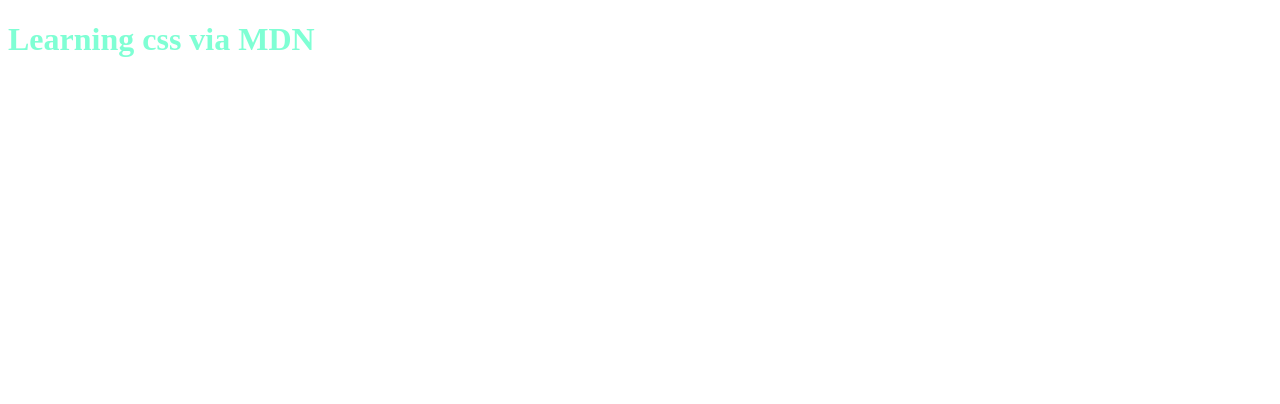
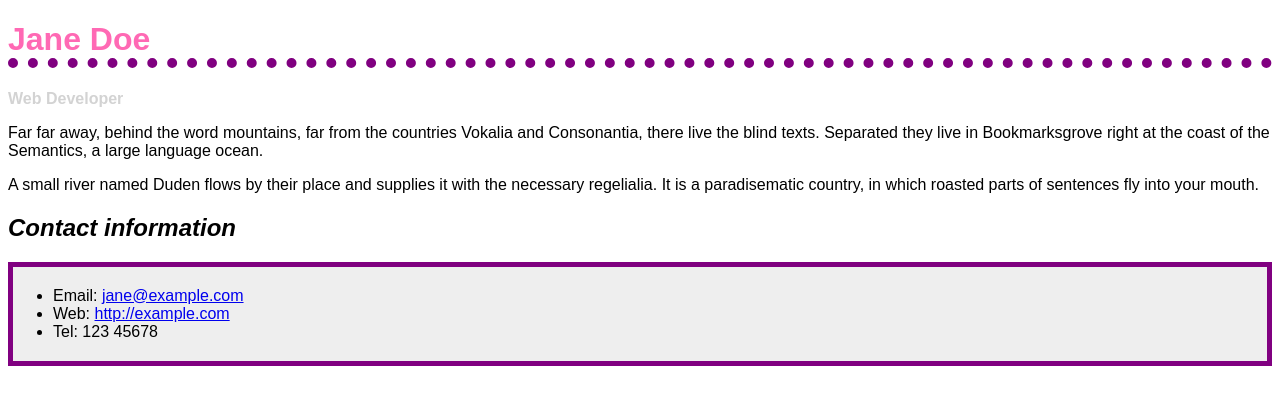
Before and after one commit to pratikdevdas/learning-css, a website: page index.html in a window 1280 px wide. Drawn offline with Linux system fonts and the light colour scheme.

Commit message:
initial Commit

```diff
--- a/index.html
+++ b/index.html
@@ -8,8 +8,26 @@
     <title>Static Template</title>
   </head>
   <body>
-    <h1>
-      Learning css via MDN
-    </h1>
+    <h1>Jane Doe</h1>
+    <div class="job-title">Web Developer</div>
+    <p>
+      Far far away, behind the word mountains, far from the countries Vokalia
+      and Consonantia, there live the blind texts. Separated they live in
+      Bookmarksgrove right at the coast of the Semantics, a large language
+      ocean.
+    </p>
+
+    <p>
+      A small river named Duden flows by their place and supplies it with the
+      necessary regelialia. It is a paradisematic country, in which roasted
+      parts of sentences fly into your mouth.
+    </p>
+
+    <h2>Contact information</h2>
+    <ul>
+      <li>Email: <a href="mailto:jane@example.com">jane@example.com</a></li>
+      <li>Web: <a href="http://example.com">http://example.com</a></li>
+      <li>Tel: 123 45678</li>
+    </ul>
   </body>
 </html>
--- a/styles.css
+++ b/styles.css
@@ -1,3 +1,32 @@
 body {
-  color: aquamarine;
+  font-family: Arial, Helvetica, sans-serif;
 }
+
+.job-title {
+  font-weight: bold;
+  color: lightgrey;
+}
+
+h1 {
+  color: hotpink;
+  border-bottom: 10px dotted purple;
+}
+
+h2 {
+  font-style: italic;
+}
+
+ul {
+  background-color: #eeeeee;
+  border: 5px solid purple;
+  padding-top: 20px;
+  padding-bottom: 20px;
+}
+
+a:hover {
+  color: green;
+}
+
+a:visited {
+  color: orange;
+}
```
